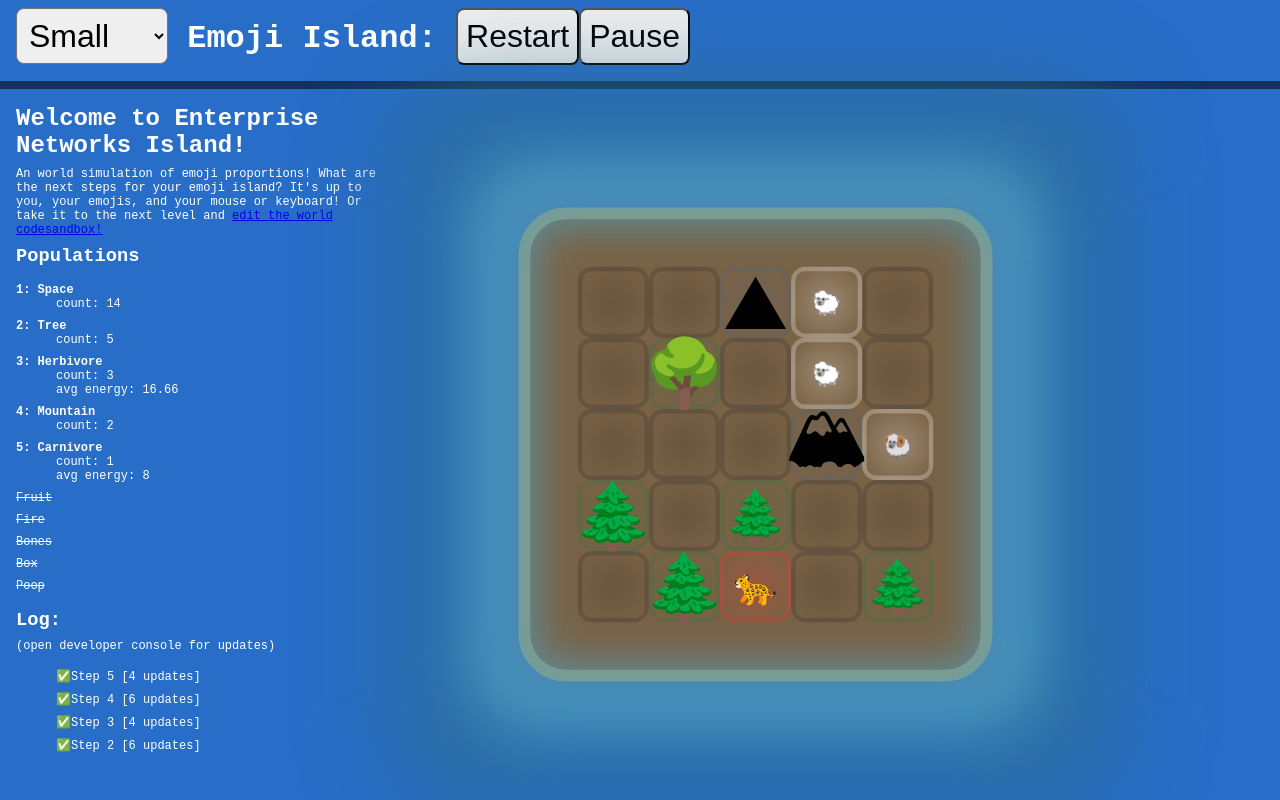
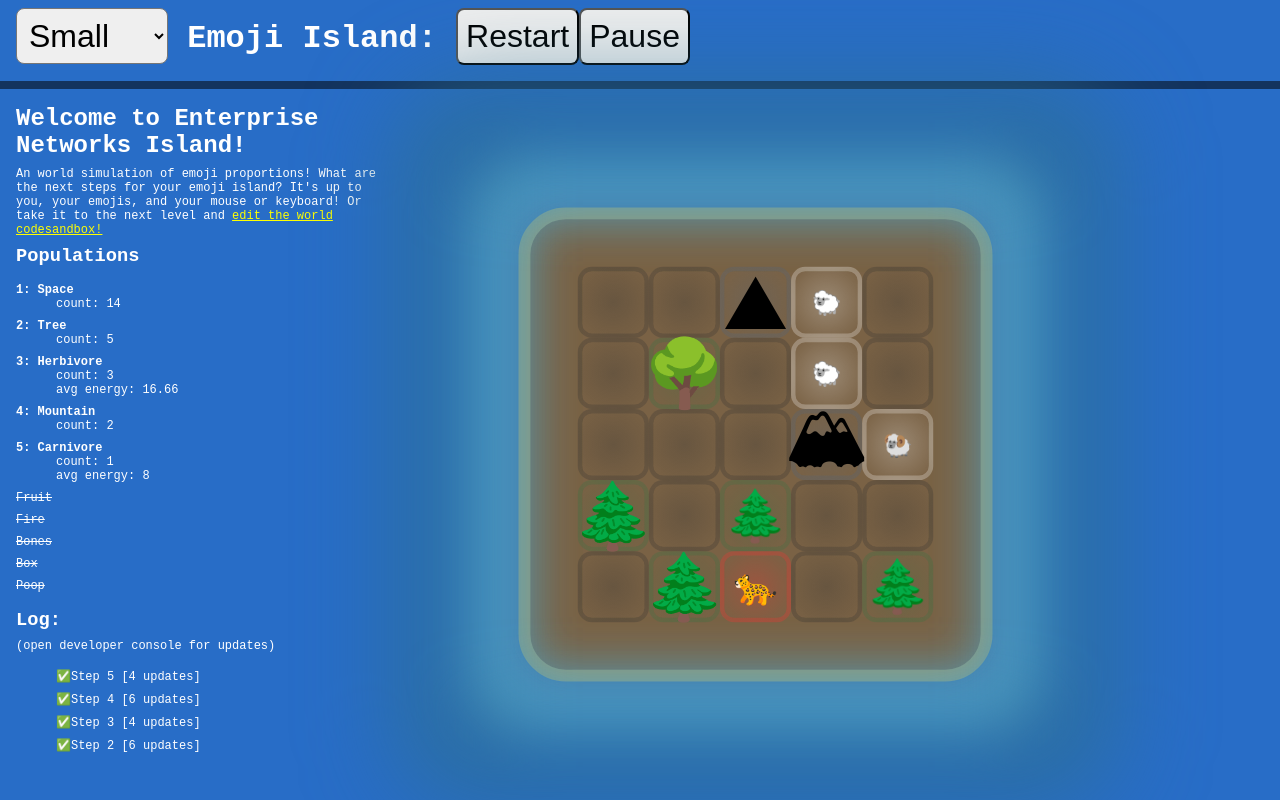
Before and after one commit to shiftyp/emoji_island, a React (Vite) app: page / in a window 1280 px wide. Built offline with nearby package versions, Linux system fonts and the light colour scheme.

Commit message:
Added codesandbox link

```diff
--- a/src/main.css
+++ b/src/main.css
@@ -13,6 +13,16 @@ p {
   margin: 0 0 0.5rem 0;
   font-family: 'Courier New', Courier, monospace;
   color: white;
+}
+
+h1 a,
+h2 a,
+h3 a,
+li a,
+p a {
+  margin: 0 0 0.5rem 0;
+  font-family: 'Courier New', Courier, monospace;
+  color: yellow;
 }
 
 p,
```
